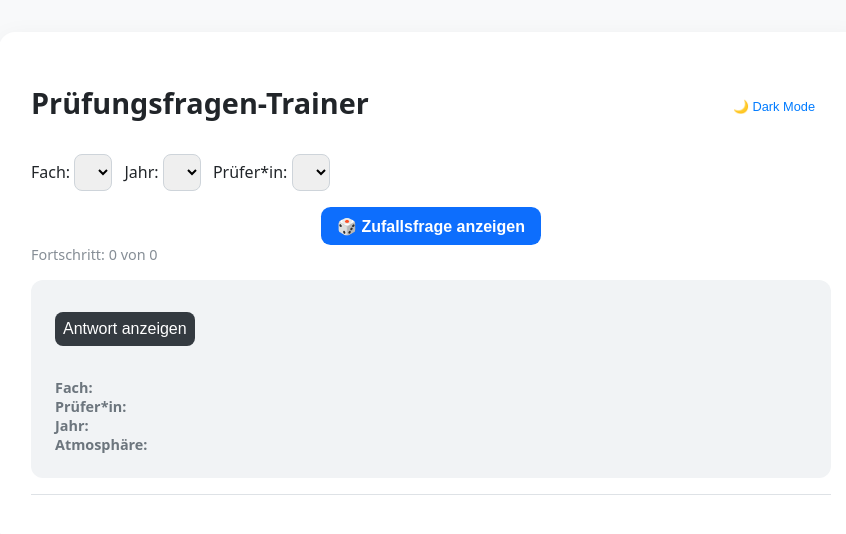
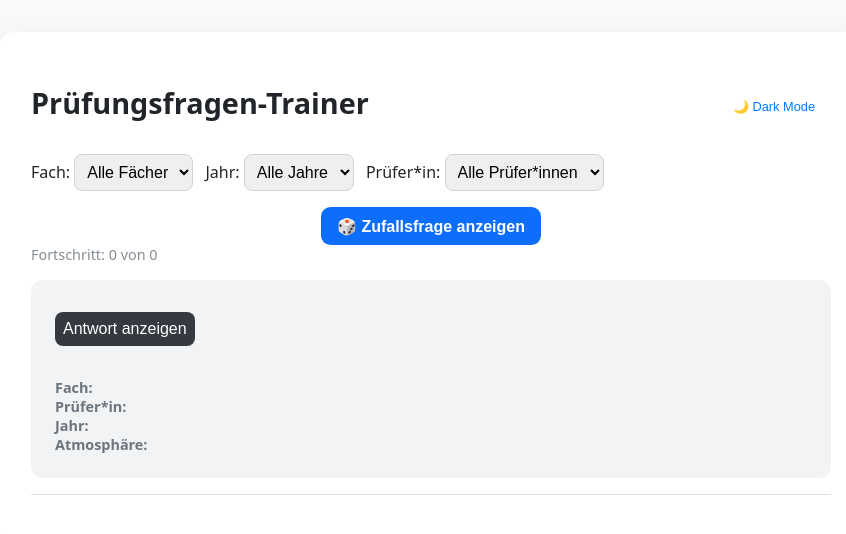
Before and after one commit to faizi-uni/pruefungsfragen-trainer, a plain HTML site: page trainer_v3.html in a window 1280 px wide. Shown: the whole page, without its empty margins (209-1055 px from the left). Drawn offline with Linux system fonts and the light colour scheme.

Commit message:
Update trainer_v3.html

```diff
--- a/trainer_v3.html
+++ b/trainer_v3.html
@@ -109,13 +109,19 @@
   <h1>Prüfungsfragen-Trainer <button class="toggle-darkmode" onclick="toggleDarkMode()">🌙 Dark Mode</button></h1>
 
   <label>Fach:
-    <select id="fachFilter" onchange="filterFach()"></select>
+    <select id="fachFilter">
+      <option value="">Alle Fächer</option>
+    </select>
   </label>
   <label>Jahr:
-    <select id="jahrFilter" onchange="filterJahr()"></select>
+    <select id="jahrFilter">
+      <option value="">Alle Jahre</option>
+    </select>
   </label>
   <label>Prüfer*in:
-    <select id="prueferFilter" onchange="filterPruefer()"></select>
+    <select id="prueferFilter">
+      <option value="">Alle Prüfer*innen</option>
+    </select>
   </label>
 
   <button class="zufalls-btn" onclick="zufallsFrage(true)">🎲 Zufallsfrage anzeigen</button>
@@ -144,5 +150,6 @@ function toggleDarkMode() {
   dark = !dark;
 }
 </script>
+<script src="trainer-logic.js"></script>
 </body>
 </html>
```
